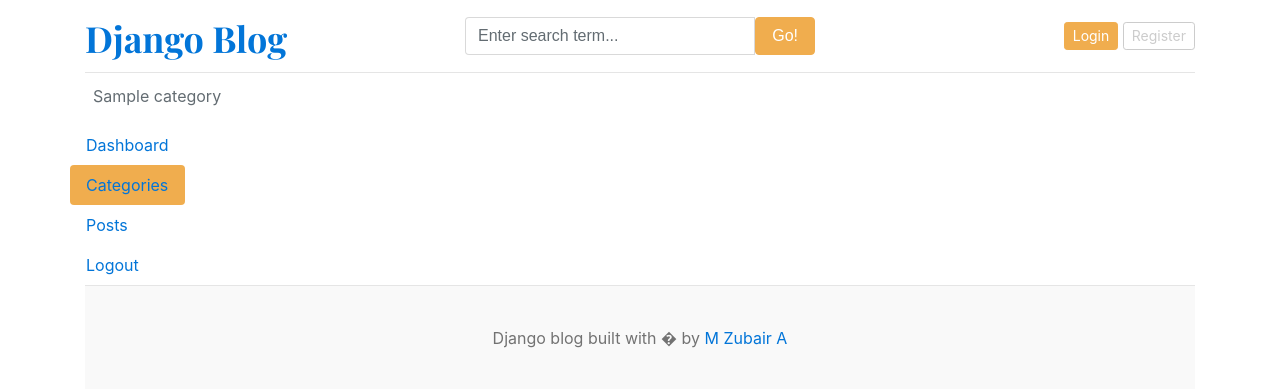
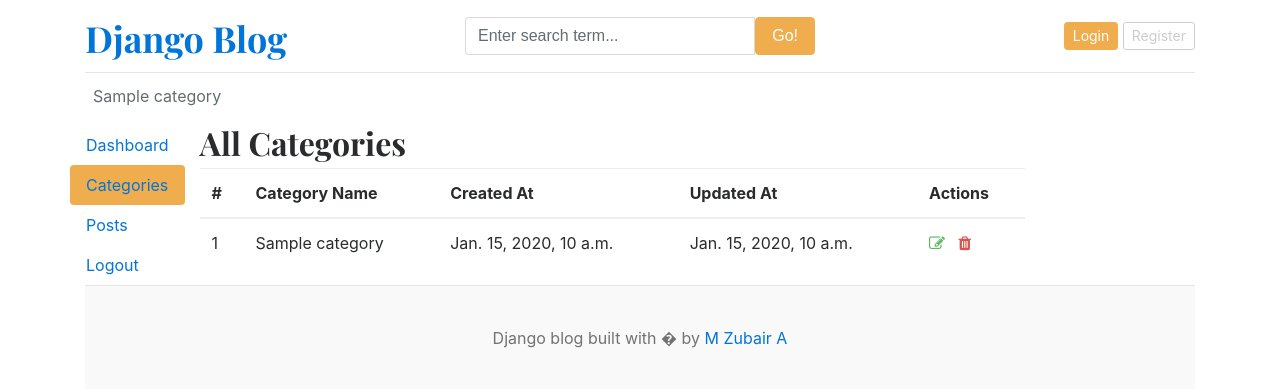
Before and after one commit to zubairwardak/Django-Blog, a Django app: page /dashboard/categories/ in a window 1280 px wide. Shown: the top 389 px of the page. Run offline with Django 5.2, Linux system fonts and the light colour scheme; tables that the repository leaves empty hold one stand-in row (values such as "Sample post"); parts of the project's set-up code (start-up, migrations or seed data) failed here and were passed over.

Commit message:
Category Table

```diff
--- a/templates/base.html
+++ b/templates/base.html
@@ -13,7 +13,7 @@
     <link href="https://getbootstrap.com/docs/4.0/dist/css/bootstrap.min.css" rel="stylesheet">
     <link href="https://fonts.googleapis.com/css?family=Playfair+Display:700,900" rel="stylesheet">
     <link href="{% static 'css/blog.css' %}" rel="stylesheet">
-
+    <link rel="stylesheet" href="https://cdnjs.cloudflare.com/ajax/libs/font-awesome/4.7.0/css/font-awesome.min.css">
   </head>
 <body>
     <div class="container">
--- a/templates/dashboard/categories.html
+++ b/templates/dashboard/categories.html
@@ -8,9 +8,37 @@
      {%  include 'dashboard/sidebar.html'%}
 
     <!-- Right side content -->
-     <div class="col-md-9">
+        <div class="col-md-9">
+            <h2> All Categories</h2>
+            <table class="table">
+                <thead>
+                    <tr>
+                    <th scope="col">#</th>
+                    <th scope="col">Category Name</th>
+                    <th scope="col">Created At</th>
+                    <th scope="col">Updated At</th>
+                    <th>Actions</th>
+                    </tr>
+                </thead>
+                <tbody>
+                {% for cat in categories  %}
+                    <tr>
+                        <td>{{ forloop.counter}}</td>
+                        <td>{{ cat }}</td>
+                        <td>{{ cat.created_at }}</td>
+                        <td>{{ cat.updated_at }}</td>
+                        <td>
+                            <i class="fa fa-edit text-success"></i>
+                            &nbsp;
+                            <i class="fa fa-trash text-danger"></i>
+                        </td>
+                    </tr>
+                {% endfor%}
 
-     </div>
+                </tbody>
+            </table>
+
+        </div>
 </div>
 
 {% endblock %}
--- a/templates/dashboard/dashboard.html
+++ b/templates/dashboard/dashboard.html
@@ -9,6 +9,7 @@
 
     <!-- Right side content -->
      <div class="col-md-9">
+        <span>Logged in as <b>{{ user }}</b></span>
         <div class="row">
             <div class="col">
                 <div class="card border-default mb-3">
```
